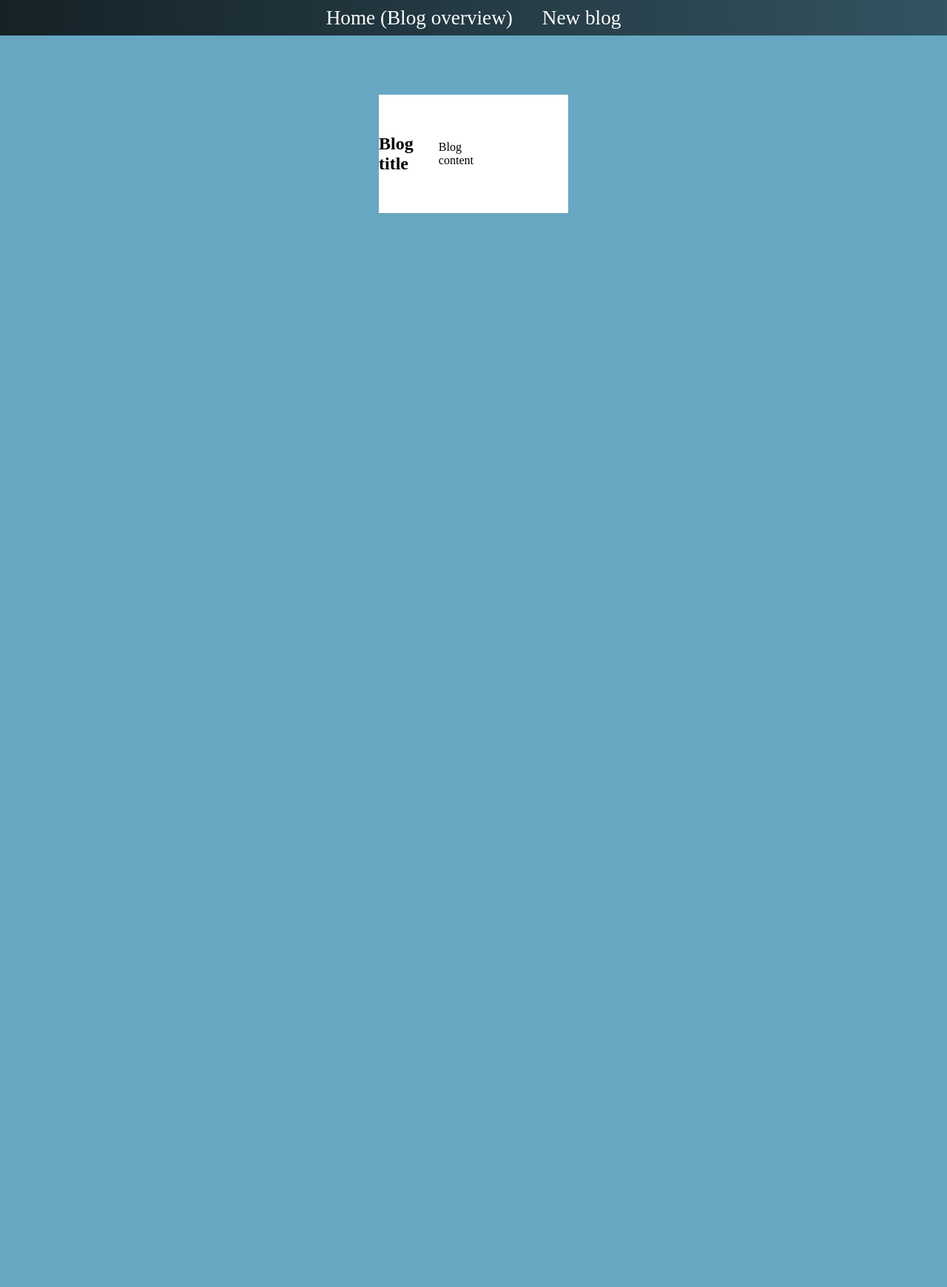
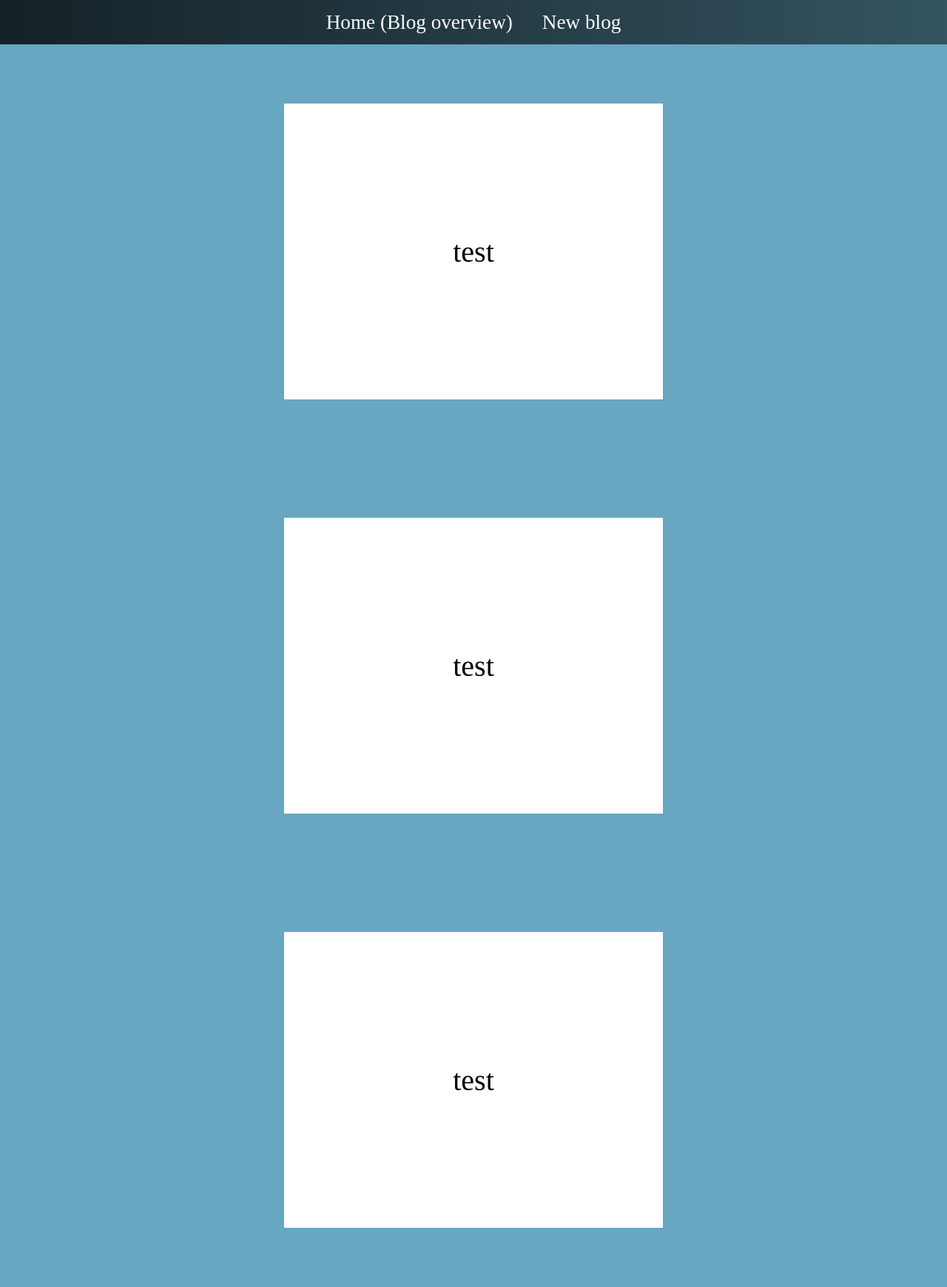
Before and after one commit to Thatdevnerd/Blogtor, a Symfony app: template templates/blog_overview/index.html.twig in a window 1280 px wide. Shown: the whole page at 74% size. Before the commit the page ends 288 px from the top, so only its background shows below. Run offline with Twig, Linux system fonts and the light colour scheme; the template is opened without the code that fills it, so the values that code supplies are empty; some libraries are stand-ins or nearby versions.

Commit message:
made some adjustments to blog overview

```diff
--- a/public/css/blog.css
+++ b/public/css/blog.css
@@ -17,25 +17,30 @@ li {
 
 li div {
     margin-top: 5rem;
+    margin-bottom: 5rem;
     display: flex;
+    flex-direction: column;
     justify-content: center;
     align-items: center;
     background-color: white;
-    height: 20vh;
-    width: 20vw;
+    height: 50vh;
+    width: 40vw;
+}
+
+div span {
+    font-size: 2.5rem;
+    color: black;
 }
 
 .container {
-    height: 100vh;
-    width: 100vw;
+    height: 100%;
+    width: 100%;
     background-color: #67a7c2;
 }
 
 .nav-wrapper {
     display: flex;
     justify-content: center;
-    width: 100%;
-    height: 6%;
     background: linear-gradient(90deg, rgba(0, 0, 0, 0.8) 0%, rgba(0, 0, 0, 0.5) 100%);
 }
 
@@ -43,6 +48,7 @@ li div {
     display: flex;
     flex-direction: row;
     justify-content: center;
+    height: 7.5vh;
 }
 
 .nav-wrapper ul {
--- a/public/css/login.css
+++ b/public/css/login.css
@@ -18,8 +18,8 @@ button:hover {
 }
 
 .wrapper {
-    height: 100vh;
-    width: 100vw;
+    height: 100%;
+    width: 100%;
 }
 
 .login-btn button {
--- a/src/Command/GenerateTestUserCommand.php
+++ b/src/Command/GenerateTestUserCommand.php
@@ -44,7 +44,7 @@ class GenerateTestUserCommand extends Command
             $user,
             $input->getArgument('password')
         );
-        $rank = $input->getOption("rank");
+        $role = $input->getOption("rank");
 
         $roles = [
             'ROLE_ADMIN',
@@ -56,8 +56,8 @@ class GenerateTestUserCommand extends Command
             return Command::FAILURE;
         }
 
-        if (in_array($rank, $roles)) {
-            $user->setRoles([$rank]);
+        if (in_array($role, $roles)) {
+            $user->setRoles([$role]);
         } else {
             $io->error('Invalid rank');
             return Command::FAILURE;
--- a/templates/blog_overview/index.html.twig
+++ b/templates/blog_overview/index.html.twig
@@ -21,16 +21,21 @@
           </nav>
     </div>
     <div class="blog-list-wrapper">
-        <div class="blog-search">
-            {#     implement this      #}
-        </div>
         <div class="blog-list">
             <ul>
                 <li>
                     <div>
-                        <h2>Blog title</h2>
-                        <p>Blog content</p>
-                        <a href="#">Read more</a>
+                        <span>test</span>
+                    </div>
+                </li>
+                <li>
+                    <div>
+                        <span>test</span>
+                    </div>
+                </li>
+                <li>
+                    <div>
+                        <span>test</span>
                     </div>
                 </li>
             </ul>
```
Also changed, not shown: src/Controller/BlogsController.php (+6 -6 lines), src/Services/BlogPostFetchService.php (+7 -4 lines).
